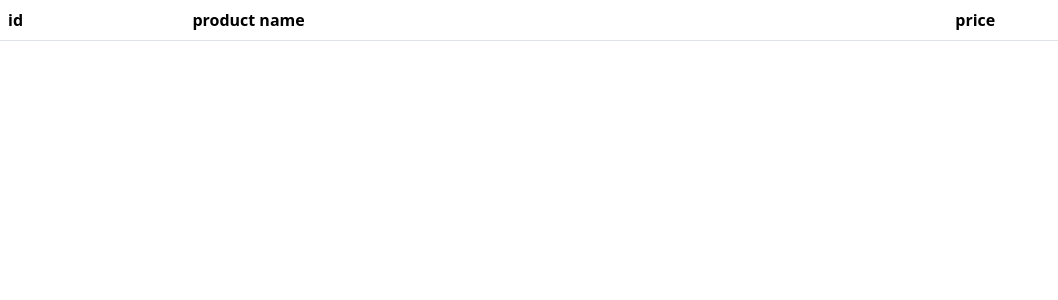
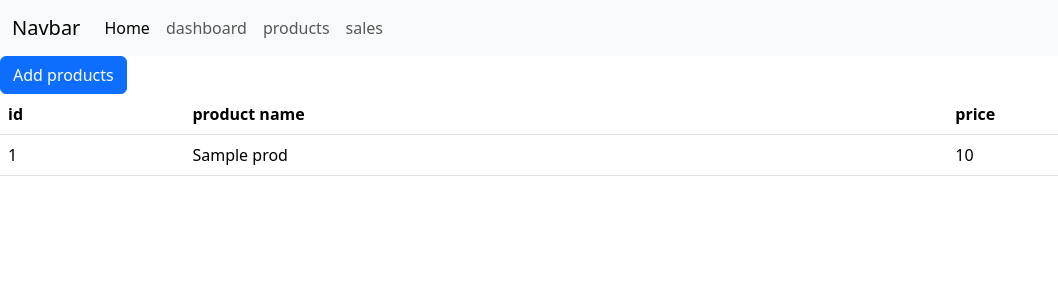
Before and after one commit to kenkivuti/alpha-app, a Python web app: template templates/product.html in a window 1280 px wide. Shown: the top 300 px of the page, without its empty margins (0-1058 px from the left). Run offline with Jinja, Linux system fonts and the light colour scheme; the template is opened without the code that fills it: most values are stand-ins (such as "Sample title", 1, 10 or a date in 2020); lists and menus that the app fills with data are empty.

Commit message:
incomplete

```diff
--- a/templates/product.html
+++ b/templates/product.html
@@ -10,8 +10,66 @@
 </head>
 
 <body>
+  <nav class="navbar navbar-expand-lg bg-body-tertiary">
+    <div class="container-fluid">
+      <a class="navbar-brand" href="#">Navbar</a>
+      <button class="navbar-toggler" type="button" data-bs-toggle="collapse" data-bs-target="#navbarNavDropdown" aria-controls="navbarNavDropdown" aria-expanded="false" aria-label="Toggle navigation">
+        <span class="navbar-toggler-icon"></span>
+      </button>
+      <div class="collapse navbar-collapse" id="navbarNavDropdown">
+        <ul class="navbar-nav">
+          <li class="nav-item">
+            <a class="nav-link active" aria-current="page" href="index.html">Home</a>
+          </li>
+          <li class="nav-item">
+            <a class="nav-link" href="dashboard.html">dashboard</a>
+          </li>
+          <li class="nav-item">
+            <a class="nav-link" href="product.html">products</a>
+          </li>
+          <li class="nav-item">
+            <a class="nav-link" href="sales.html">sales</a>
+          </li>
+
+        </ul>
+      </div>
+    </div>
+  </nav>
     <div id="app">
         <table class="table">
+           <!-- Modal -->
+           <div class="modal fade" id="exampleModal" tabindex="-1" aria-labelledby="exampleModalLabel"
+           aria-hidden="true">
+           <div class="modal-dialog">
+               <div class="modal-content">
+                   <div class="modal-header">
+                       <h1 class="modal-title fs-5" id="exampleModalLabel">product details</h1>
+                       <button type="button" class="btn-close" data-bs-dismiss="modal" aria-label="Close"></button>
+                   </div>
+                   <div class="modal-body">
+                       <form @submit.prevent="add_product">
+                           <div class="mb-3">
+                               <label for="name" class="form-label">product Name</label>
+                               <input type="text" class="form-control" id="name" aria-describedby="emailHelp"
+                                   v-model="product_name" />
+                           </div>
+                           <div class="mb-3">
+                               <label for="price" class="form-label">Price</label>
+                               <input type="number" class="form-control" id="price" v-model="product_price" />
+                           </div>
+                           <button type="submit" class="btn btn-primary" @click="add_product">ADD</button>
+                       </form>
+                   </div>
+                   <div class="modal-footer">
+                       <button type="button" class="btn btn-secondary" data-bs-dismiss="modal">Close</button>
+                   </div>
+               </div>
+           </div>
+       </div>
+        <!-- Button trigger modal -->
+        <button type="button" class="btn btn-primary" data-bs-toggle="modal" data-bs-target="#exampleModal">
+          Add products
+      </button>
             <thead>
 
                     <th scope="col">id</th>
@@ -42,11 +100,26 @@
 
       let loading = false;
       let prods = null;
+      let name = null
+      let price = null
       // console.log("called on data");
-      return { loading, prods }
+      return { loading, prods , name , price }
     },
 
     methods: {
+      renderchat(){
+        let chart_data = {
+      labels: ['January', 'February', 'March', 'April', 'May'],
+      datasets: [{
+        label: 'Sample Data',
+        backgroundColor: 'rgba(75, 192, 192, 0.4)',
+        borderColor: 'rgba(75, 192, 192, 1)',
+        data: [65, 59, 80, 81, 56],
+      }],
+    };
+
+    },
+
 
 
         fetchproducts(){
@@ -62,15 +135,39 @@
               this.loading = false;
             });
 
-        }
+        },
+
+        add_product() {
+                    this.loading = true
+                    axios.post("http://127.0.0.1:5000/product", {
+                        name: this.name,
+                        price: this.price
+                    })
+                        .then((response) => {
+                            console.log("product added:", response.data);
+                            this.name = '';
+                            this.price = ''
+                            //  after adding product refresh
+                            this.fetchproducts();
+                        })
+                        .catch((error) => {
+                            console.error("Error adding data:", error);
+                            this.loading = false;
+                        });
 
     },
     created() {
 
         this.fetchproducts();
+        this.add_product();
+    },
+    mounted(){
+      this.renderchat()
     }
 
   }).mount('#app')
 </script>
+<script src="https://cdn.jsdelivr.net/npm/bootstrap@5.3.3/dist/js/bootstrap.bundle.min.js" integrity="sha384-YvpcrYf0tY3lHB60NNkmXc5s9fDVZLESaAA55NDzOxhy9GkcIdslK1eN7N6jIeHz" crossorigin="anonymous"></script>
+
 </body>
 </html>
```
Also changed, not shown: main.py (deleted, +0 -14 lines), templates/dashboard.html (added, +82 -0 lines), templates/index.html (added, +42 -0 lines), templates/sales.html (+27 -1 lines).
